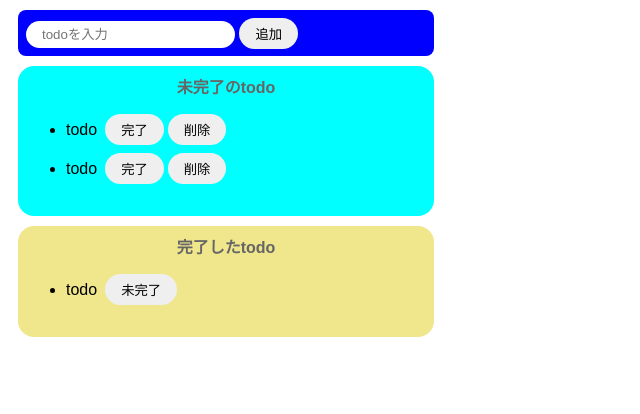
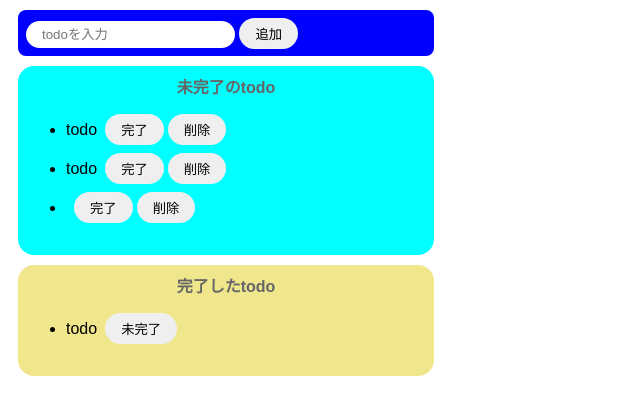
Before and after one commit to noriakikano/test, a website built with Parcel: page index.html in a window 1280 px wide. Both pictures are taken after a click on the button "追加". Shown: the whole page, without its empty margins (0-640 px from the left). Built offline with nearby package versions, Linux system fonts and the light colour scheme.

Commit message:
テスト前

```diff
--- a/index.html
+++ b/index.html
@@ -7,15 +7,15 @@
 
   <body>
     <div class="inputToDo">
-      <input type="text" class="a" placeholder="todoを入力" />
-      <button>追加</button>
+      <input id="inputText" type="text" class="a" placeholder="todoを入力" />
+      <button id="addButton">追加</t>
     </div>
     <div class="undo">
       <p class="title1">未完了のtodo</p>
-      <ul>
+      <ul id="incomplete-list">
         <div class="listlow">
           <li>todo</li>
-          <button>完了</button>
+          <button> 完了</buttdon>
           <button>削除</button>
         </div>
         <div class="listlow">
--- a/src/index.js
+++ b/src/index.js
@@ -1 +1,42 @@
 import "./styles.css";
+
+const onclickAdd = () => {
+  // テキストボックスの値を取得し、空にする
+  const input = document.getElementById("inputText").value;
+  document.getElementById("inputText").value = "";
+
+  //divを生成
+  const makeDiv = document.createElement("div");
+  makeDiv.className = "listlow";
+
+  // liタグを生成
+  const makeLi = document.createElement("li");
+  makeLi.innerText = input;
+
+  // button の生成
+  const completebutton = document.createElement("button");
+  completebutton.innerText = "完了";
+  completebutton.addEventListener("click", () => {
+    const deleteParent = deltebutton.parentNode;
+    document.getElementById("incomplete-list").removeChild(deleteParent);
+  });
+  const deltebutton = document.createElement("button");
+  deltebutton.innerText = "削除";
+
+  // 押したら、親タグを削除
+  deltebutton.addEventListener("click", () => {
+    const deleteParent = deltebutton.parentNode;
+    document.getElementById("incomplete-list").removeChild(deleteParent);
+  });
+
+  //divの中にlistを生成
+  makeDiv.appendChild(makeLi);
+  makeDiv.appendChild(completebutton);
+  makeDiv.appendChild(deltebutton);
+
+  document.getElementById("incomplete-list").appendChild(makeDiv);
+};
+
+document
+  .getElementById("addButton")
+  .addEventListener("click", () => onclickAdd());
```
